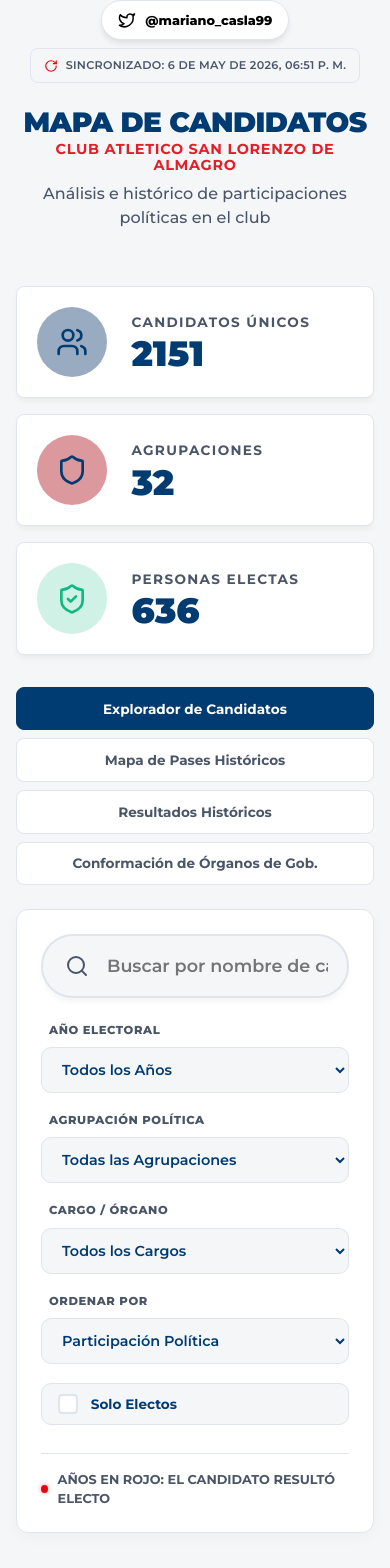
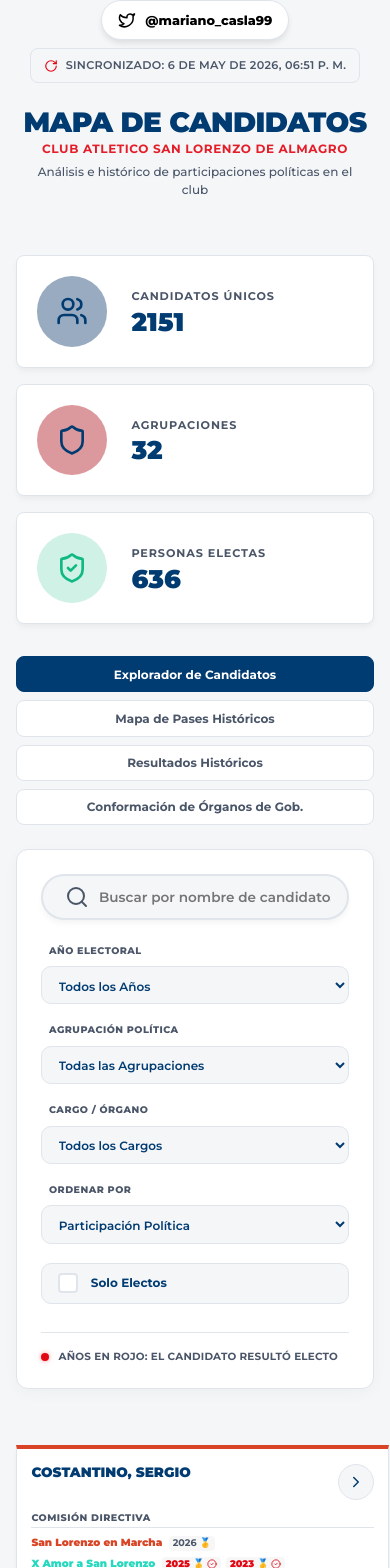
Before and after one commit to chagasalo/HistoricoCD_SL, a React (Vite) app: page /#candidates in a window 390 px wide. Shown: the part 32-1600 px from the top of the page. Built offline with nearby package versions, Linux system fonts and the light colour scheme.

Commit message:
feat: implement candidate profiles, transition views, and associated responsive layout styling

```diff
--- a/src/App.css
+++ b/src/App.css
@@ -15,7 +15,7 @@
 }
 
 .header-title {
-  font-size: 3.5rem;
+  font-size: 2.2rem;
   font-weight: 900;
   color: var(--azul-casla);
   margin-bottom: 0.5rem;
@@ -28,7 +28,7 @@
 
 .header-title-org {
   display: block;
-  font-size: 1.25rem;
+  font-size: 0.9rem;
   font-weight: 700;
   color: var(--rojo-casla);
   margin-top: 0.25rem;
@@ -38,9 +38,9 @@
 
 .header-subtitle {
   color: var(--text-muted);
-  font-size: 1.2rem;
+  font-size: 0.9rem;
   font-weight: 500;
-  max-width: 700px;
+  max-width: 600px;
   margin: 0 auto;
 }
 
@@ -149,16 +149,16 @@
 
 .stat-info h3 {
   color: var(--text-muted);
-  font-size: 0.85rem;
+  font-size: 0.7rem;
   font-weight: 700;
   margin-bottom: 0.25rem;
   text-transform: uppercase;
-  letter-spacing: 0.1em;
+  letter-spacing: 0.08em;
 }
 
 .stat-info p {
   color: var(--azul-casla);
-  font-size: 2.2rem;
+  font-size: 1.6rem;
   font-weight: 900;
   font-family: var(--font-heading);
   line-height: 1;
@@ -177,10 +177,10 @@
   background: transparent;
   border: none;
   color: var(--text-muted);
-  font-size: 1rem;
+  font-size: 0.85rem;
   font-family: var(--font-heading);
   font-weight: 700;
-  padding: 1rem 0.5rem;
+  padding: 0.8rem 0.5rem;
   cursor: pointer;
   border-bottom: 4px solid transparent;
   transition: all 0.2s ease;
@@ -230,7 +230,7 @@
 }
 
 .filter-label {
-  font-size: 0.72rem;
+  font-size: 0.6rem;
   font-weight: 800;
   text-transform: uppercase;
   color: var(--text-muted);
@@ -242,10 +242,10 @@
   background: var(--bg-main);
   border: 1px solid var(--border-light);
   color: var(--text-main);
-  padding: 0.75rem 1rem;
+  padding: 0.6rem 0.8rem;
   border-radius: 10px;
   font-family: var(--font-body);
-  font-size: 0.9rem;
+  font-size: 0.75rem;
   font-weight: 600;
   outline: none;
   cursor: pointer;
@@ -281,10 +281,10 @@
   background: var(--bg-main);
   border: 2px solid var(--border-light);
   border-radius: 100px; /* True pill shape */
-  padding: 1.2rem 1.2rem 1.2rem 4rem;
+  padding: 0.8rem 1rem 0.8rem 3.5rem;
   color: var(--text-main);
   font-family: var(--font-body);
-  font-size: 1.1rem;
+  font-size: 0.85rem;
   font-weight: 600;
   transition: all 0.3s cubic-bezier(0.4, 0, 0.2, 1);
   outline: none;
@@ -345,7 +345,7 @@
 }
 
 .filter-checkbox-styled span {
-  font-size: 0.85rem;
+  font-size: 0.75rem;
   font-weight: 700;
   color: var(--text-main);
 }
@@ -359,9 +359,10 @@
   align-items: center;
   gap: 0.6rem;
   color: var(--text-muted);
-  font-size: 0.8rem;
+  font-size: 0.65rem;
   font-weight: 700;
   text-transform: uppercase;
+  letter-spacing: 0.02em;
 }
 
 .legend-dot {
@@ -420,15 +421,21 @@
 .candidate-header {
   display: flex;
   justify-content: space-between;
-  align-items: center;
+  align-items: flex-start; /* Better for long names */
+  gap: 0.5rem;
 }
 
 .candidate-name {
-  font-size: 1rem;
+  font-size: 0.85rem;
   font-weight: 900;
   font-family: var(--font-heading);
   color: var(--azul-casla);
   line-height: 1.2;
+  flex: 1;
+  padding-right: 2.2rem; /* Avoid overlap with profile button */
+  overflow: hidden;
+  text-overflow: ellipsis;
+  white-space: nowrap;
 }
 
 .candidate-lists-container {
@@ -445,14 +452,14 @@
 }
 
 .category-tag {
-  font-size: 0.65rem;
+  font-size: 0.6rem;
   text-transform: uppercase;
   letter-spacing: 0.05em;
   color: var(--text-muted);
   font-weight: 800;
   border-bottom: 1px solid var(--border-light);
-  padding-bottom: 0.15rem;
-  margin-bottom: 0.15rem;
+  padding-bottom: 0.1rem;
+  margin-bottom: 0.1rem;
 }
 
 /* New inline row: pill + years on same line */
@@ -465,28 +472,32 @@
 }
 
 .row-list-name {
-  font-size: 0.75rem;
+  font-size: 0.65rem;
   font-weight: 900;
   font-family: var(--font-heading);
+  white-space: normal; /* Allow wrap for very long list names */
+  max-width: 60%;
+}
+
+.row-years {
+  display: flex;
+  flex-wrap: wrap;
+  gap: 0.2rem 0.3rem;
+  align-items: center;
+  flex: 1;
+}
+
+.row-year {
+  font-size: 0.6rem;
+  font-weight: 700;
+  color: var(--text-muted);
+  display: inline-flex;
+  align-items: center;
+  gap: 0.15rem;
+  background: rgba(0, 0, 0, 0.03);
+  padding: 1px 4px;
+  border-radius: 4px;
   white-space: nowrap;
-  flex-shrink: 0;
-}
-
-.row-years {
-  display: flex;
-  flex-wrap: wrap;
-  gap: 0.25rem 0.35rem;
-  align-items: center;
-  flex: 1;
-}
-
-.row-year {
-  font-size: 0.72rem;
-  font-weight: 700;
-  color: var(--text-muted);
-  display: inline-flex;
-  align-items: center;
-  gap: 0.2rem;
 }
 
 .row-year.elected {
@@ -533,7 +544,7 @@
 .transition-name {
   font-weight: 900;
   font-family: var(--font-heading);
-  font-size: 0.9rem;
+  font-size: 0.75rem;
   color: var(--azul-casla);
 }
 
@@ -549,12 +560,19 @@
 /* Compact arrow flow layout */
 .transition-flow {
   display: flex;
-  align-items: center;
-  justify-content: space-between;
-  gap: 0.4rem;
-  background: var(--bg-main);
-  padding: 0.6rem 0.8rem;
+  flex-direction: column; /* Better for long names */
+  align-items: stretch;
+  gap: 0.6rem;
+  background: var(--bg-main);
+  padding: 0.8rem;
   border-radius: 6px;
+}
+
+.t-arrow {
+  display: flex;
+  justify-content: center;
+  color: var(--text-muted);
+  opacity: 0.5;
 }
 
 .t-from, .t-to {
@@ -569,8 +587,8 @@
 }
 
 .t-to {
-  align-items: flex-end;
-  text-align: right;
+  align-items: flex-start;
+  text-align: left;
 }
 
 .t-year {
@@ -962,8 +980,8 @@
 }
 
 .mini-tab {
-  padding: 0.5rem 1rem;
-  font-size: 0.85rem;
+  padding: 0.4rem 0.8rem;
+  font-size: 0.7rem;
   font-weight: 800;
   border: none;
   background: transparent;
@@ -1000,7 +1018,7 @@
 }
 
 .footer-credits {
-  font-size: 1rem;
+  font-size: 0.85rem;
   font-weight: 600;
   color: var(--text-muted);
 }
@@ -1022,9 +1040,9 @@
   gap: 0.5rem;
   color: var(--text-muted);
   text-decoration: none;
-  font-size: 0.9rem;
+  font-size: 0.75rem;
   font-weight: 700;
-  padding: 0.6rem 1.2rem;
+  padding: 0.5rem 1rem;
   border-radius: 100px;
   background: var(--bg-main);
   border: 1px solid var(--border-light);
@@ -1096,7 +1114,7 @@
 
 .election-year {
   font-family: var(--font-heading);
-  font-size: 1.25rem;
+  font-size: 0.95rem;
   font-weight: 900;
   color: var(--azul-casla);
 }
@@ -1140,7 +1158,7 @@
 
 .center-total {
   font-family: var(--font-heading);
-  font-size: 1.4rem;
+  font-size: 1.1rem;
   font-weight: 900;
   color: var(--text-main);
   line-height: 1;
@@ -1173,7 +1191,7 @@
 }
 
 .stat-value {
-  font-size: 1.25rem;
+  font-size: 0.95rem;
   font-weight: 900;
   color: var(--azul-casla);
 }
@@ -1211,13 +1229,13 @@
 
 .winner-name {
   font-family: var(--font-heading);
-  font-size: 1.1rem;
+  font-size: 0.9rem;
   font-weight: 900;
   color: var(--text-main);
 }
 
 .winner-candidate {
-  font-size: 0.85rem;
+  font-size: 0.75rem;
   color: var(--text-muted);
   font-weight: 600;
 }
@@ -1227,11 +1245,11 @@
   background: var(--azul-casla);
   color: white;
   border: none;
-  padding: 1rem;
+  padding: 0.8rem;
   border-radius: 8px;
   font-family: var(--font-heading);
   font-weight: 800;
-  font-size: 0.9rem;
+  font-size: 0.75rem;
   cursor: pointer;
   transition: all 0.2s;
   display: flex;
@@ -1287,16 +1305,16 @@
   }
 
   .header-title {
-    font-size: 2rem;
+    font-size: 1.6rem;
   }
 
   .header-title-org {
-    font-size: 0.9rem;
+    font-size: 0.75rem;
     letter-spacing: 0.05em;
   }
 
   .header-subtitle {
-    font-size: 1rem;
+    font-size: 0.75rem;
     padding: 0 1rem;
   }
 
@@ -1310,9 +1328,9 @@
 
   .tab-button {
     flex: 1 1 calc(50% - 0.5rem);
-    min-width: 140px;
-    padding: 0.8rem 0.5rem;
-    font-size: 0.85rem;
+    min-width: 120px;
+    padding: 0.6rem 0.4rem;
+    font-size: 0.75rem;
     border: 1px solid var(--border-light);
     border-radius: 8px;
     margin-bottom: 0;
@@ -1606,10 +1624,10 @@
 }
 
 .profile-name {
-  font-size: 3rem;
+  font-size: 2rem;
   font-weight: 900;
   color: #fff;
-  margin: 0 0 1.5rem 0;
+  margin: 0 0 1rem 0;
   letter-spacing: -0.02em;
   text-shadow: 0 2px 10px rgba(0, 0, 0, 0.2);
 }
@@ -1623,11 +1641,11 @@
 .badge-item {
   display: flex;
   align-items: center;
-  gap: 8px;
+  gap: 6px;
   background: rgba(255, 255, 255, 0.15);
-  padding: 8px 18px;
+  padding: 6px 14px;
   border-radius: 30px;
-  font-size: 0.9rem;
+  font-size: 0.75rem;
   font-weight: 700;
   backdrop-filter: blur(10px);
   border: 1px solid rgba(255, 255, 255, 0.2);
@@ -1682,7 +1700,7 @@
 
 .stats-mini-grid {
   display: grid;
-  grid-template-columns: 1fr 1fr;
+  grid-template-columns: 1fr;
   gap: 12px;
 }
 
@@ -1702,7 +1720,7 @@
 }
 
 .stat-val {
-  font-size: 1.8rem;
+  font-size: 1.4rem;
   font-weight: 900;
   color: var(--azul-casla);
 }
@@ -1738,8 +1756,9 @@
 
 .pase-flow {
   display: flex;
-  align-items: center;
-  gap: 8px;
+  flex-direction: column;
+  align-items: flex-start;
+  gap: 4px;
 }
 
 .list-sm {
@@ -1766,15 +1785,15 @@
 }
 
 .section-title h2 {
-  font-size: 1.6rem;
+  font-size: 1.1rem;
   margin: 0;
   font-weight: 900;
   text-transform: uppercase;
 }
 
 .profile-bio-text {
-  font-size: 1.15rem;
-  line-height: 1.9;
+  font-size: 0.9rem;
+  line-height: 1.7;
   color: var(--text-muted);
   text-align: justify;
 }
@@ -1841,7 +1860,7 @@
 }
 
 .timeline-year {
-  font-size: 1.5rem;
+  font-size: 1.1rem;
   font-weight: 900;
   color: var(--azul-casla);
 }
@@ -1858,13 +1877,13 @@
 }
 
 .timeline-list {
-  font-size: 1.2rem;
+  font-size: 0.95rem;
   margin: 0 0 8px 0;
   font-weight: 900;
 }
 
 .timeline-pos {
-  font-size: 1rem;
+  font-size: 0.8rem;
   color: var(--text-muted);
   margin: 0;
   font-weight: 500;
@@ -1893,7 +1912,7 @@
   }
 
   .profile-name {
-    font-size: 2.2rem;
+    font-size: 1.5rem;
   }
 
   .profile-header-main {
--- a/src/components/CandidateProfile.jsx
+++ b/src/components/CandidateProfile.jsx
@@ -9,7 +9,8 @@
   Users,
   Calendar,
   ArrowRightLeft,
-  ChevronRight
+  ChevronRight,
+  ArrowDown
 } from 'lucide-react';
 import { getListColor } from '../utils/colors';
 
@@ -100,7 +101,7 @@
                     <span className="year-mini">{t.to.year}</span>
                     <div className="pase-flow">
                       <span className="list-sm" style={{color: getListColor(t.from.list)}}>{t.from.list}</span>
-                      <ChevronRight size={12} />
+                      <ArrowDown size={10} className="text-muted-foreground opacity-50" />
                       <span className="list-sm" style={{color: getListColor(t.to.list)}}>{t.to.list}</span>
                     </div>
                   </div>
--- a/src/components/TransitionView.jsx
+++ b/src/components/TransitionView.jsx
@@ -1,6 +1,6 @@
 import React from 'react';
 import { motion } from 'framer-motion';
-import { ArrowRightLeft, ChevronLeft, ChevronRight } from 'lucide-react';
+import { ArrowRightLeft, ChevronLeft, ChevronRight, ArrowDown } from 'lucide-react';
 import { getListColor } from '../utils/colors';
 
 const TransitionView = ({ sortModePases, setSortModePases, currentPases, totalPasesPages, pasesPage, setPasesPage }) => {
@@ -39,7 +39,7 @@
                                   <span className="t-list-elec">{t.listCounts?.[m.fromList] || 1} elec.</span>
                                 </span>
                             </div>
-                            <ArrowRightLeft className="t-arrow" size={14} />
+                            <ArrowDown className="t-arrow" size={14} />
                             <div className="t-to">
                                 <span className="t-year">{m.toYear}</span>
                                 <span className="t-list-name" style={{color: getListColor(m.toList)}}>
```
